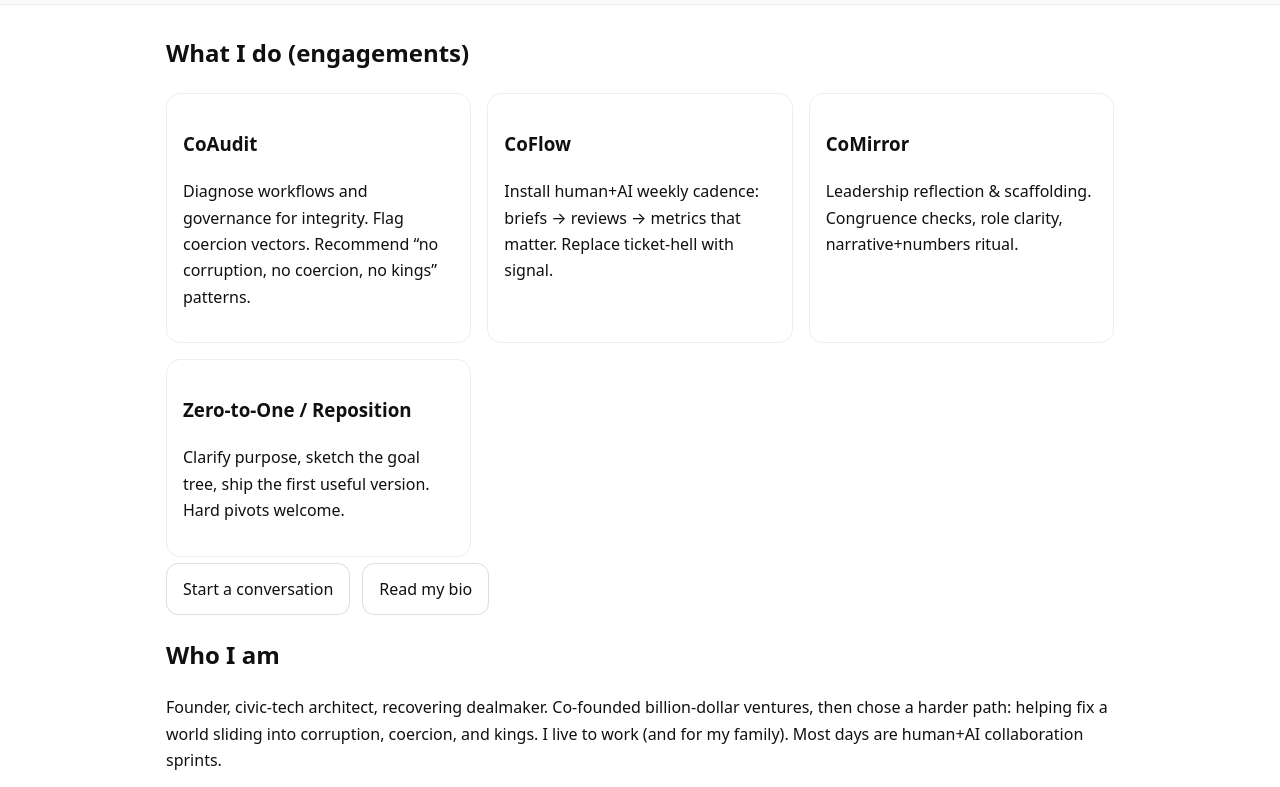
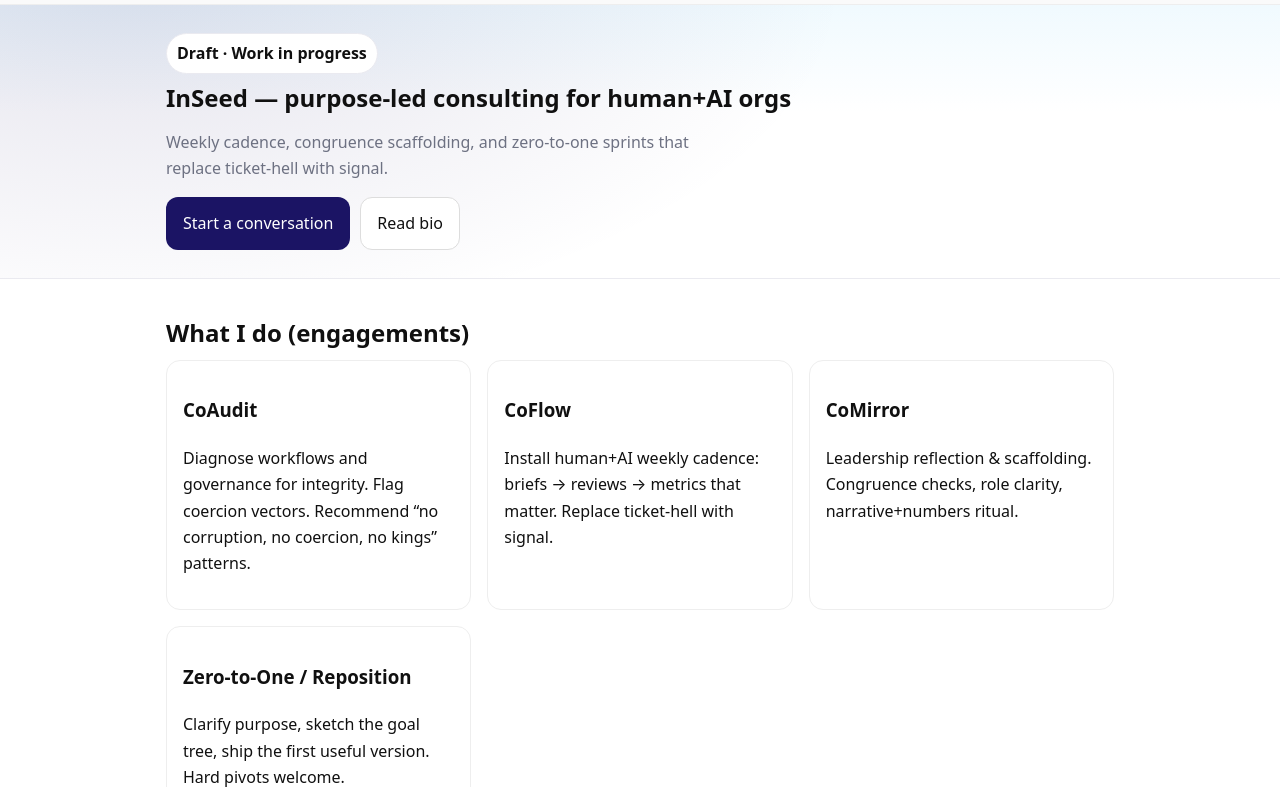
Before and after one commit to rickballard/InSeed, a plain HTML site: page index.html in a window 1280 px wide. Shown: the part 135-922 px from the top of the page. Drawn offline with Linux system fonts and the light colour scheme.

Commit message:
polish: design system + hero + OG image; header logo-only @56px; map styling

```diff
--- a/index.html
+++ b/index.html
@@ -1,6 +1,39 @@
 <!doctype html>
 <html lang="en"><meta charset="utf-8">
 <meta name="viewport" content="width=device-width,initial-scale=1">
+<!-- POLISH: start -->
+<style>
+:root{
+  --bg:#ffffff; --ink:#0c0c18; --muted:#6d7182; --line:#eaeaf0;
+  --brand:#1b1464; --brand-2:#03a9f4;
+  --radius:14px; --radius-lg:22px; --space: clamp(14px,1.8vw,20px);
+}
+@media (prefers-color-scheme: dark){
+  :root{ --bg:#0b0d12; --ink:#eef0f3; --muted:#9aa2b2; --line:#1f2430 }
+  body{ background:var(--bg); color:var(--ink);}
+}
+body{background:var(--bg);color:var(--ink);line-height:1.65;
+     font-family:system-ui,-apple-system,Segoe UI,Roboto,Ubuntu,"Noto Sans",sans-serif}
+.wrap{max-width:1040px;margin:0 auto;padding:0 16px}
+h1,h2{line-height:1.2} h2{margin:40px 0 12px} .muted{color:var(--muted)}
+.grid{display:grid;gap:var(--space);grid-template-columns:repeat(auto-fit,minmax(260px,1fr))}
+.card{border:1px solid var(--line);border-radius:var(--radius);padding:16px;background:#fff}
+.hero{position:relative;overflow:hidden;border-bottom:1px solid var(--line);
+  background: radial-gradient(1200px 600px at 10% -10%, rgba(27,20,100,.12), transparent 60%),
+              linear-gradient(180deg, rgba(3,169,244,.06), transparent 40%);}
+.hero .wrap{display:flex;gap:24px;align-items:center;min-height:180px;padding:28px 16px}
+.badge{display:inline-block;font-weight:600;padding:6px 10px;border:1px solid var(--line);border-radius:999px;background:#fff}
+.btn{display:inline-block;padding:12px 16px;border:1px solid var(--line);border-radius:12px;text-decoration:none;color:inherit;background:#fff}
+.btn.primary{background:var(--brand);color:#fff;border-color:transparent}
+.btn:hover{filter:brightness(.97)}
+blockquote.quote{margin:18px 0;padding:14px 16px;border-left:4px solid var(--brand);background:rgba(3,169,244,.06);border-radius:12px}
+footer{margin:56px 0 40px;color:var(--muted);text-align:center}
+.brand img{height:56px}
+</style>
+<meta property="og:image" content="/assets/og/og.svg">
+<meta property="twitter:image" content="/assets/og/og.svg">
+<meta name="twitter:card" content="summary_large_image">
+<!-- POLISH: end -->
 <title>InSeed — Purpose-led consulting for human+AI orgs</title>
 <link rel="icon" href="/favicon.svg">
 <style>
@@ -37,6 +70,19 @@ footer{margin:56px 0 40px;color:#666;text-align:center}
     </nav>
   </div>
 </header>
+<section class="hero" id="hero">
+  <div class="wrap">
+    <div>
+      <div class="badge">Draft · Work in progress</div>
+      <h1 style="margin:10px 0 6px">InSeed — purpose-led consulting for human+AI orgs</h1>
+      <p class="muted" style="max-width:60ch">Weekly cadence, congruence scaffolding, and zero-to-one sprints that replace ticket-hell with signal.</p>
+      <div style="margin-top:10px;display:flex;gap:10px;flex-wrap:wrap">
+        <a class="btn primary" href="#contact">Start a conversation</a>
+        <a class="btn" href="https://github.com/rickballard/CoCivium/blob/main/docs/public-profile.md" target="_blank" rel="noopener">Read bio</a>
+      </div>
+    </div>
+  </div>
+</section>
 
 <main>
   <section id="offer">
@@ -82,7 +128,7 @@ footer{margin:56px 0 40px;color:#666;text-align:center}
       <p>Ballard, 1673 Lakeshore Road West, Mississauga, Ontario, Canada L5J 1J4</p>
     </details>
     <div style="margin:12px 0">
-      <img src="assets/brand/map-inseed.png" alt="Mississauga area map (non-interactive)" style="max-width:560px;width:100%;border:1px solid #eee;border-radius:12px">
+      <img src="assets/brand/map-inseed.png" alt="Mississauga area map (non-interactive)" style="max-width:560px;width:100%;border:1px solid #eee;border-radius:12px" style="max-width:620px;width:100%;border:1px solid var(--line);border-radius:var(--radius-lg);box-shadow:0 10px 24px rgba(10,20,60,.08)">
     </div>
     <p>LinkedIn → <a href="https://www.linkedin.com/in/richardballard/">richardballard</a> · Substack → <a href="https://rickpublic.substack.com/">RickPublic</a></p>
   </section>
```
